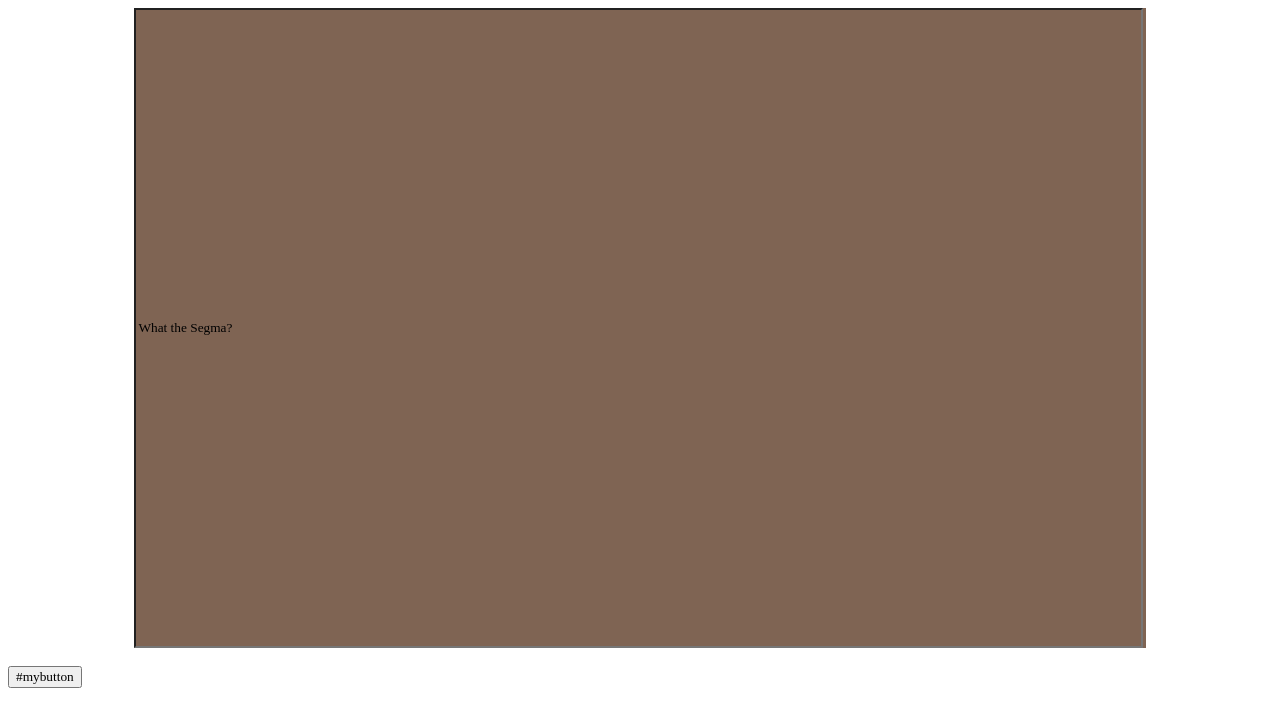
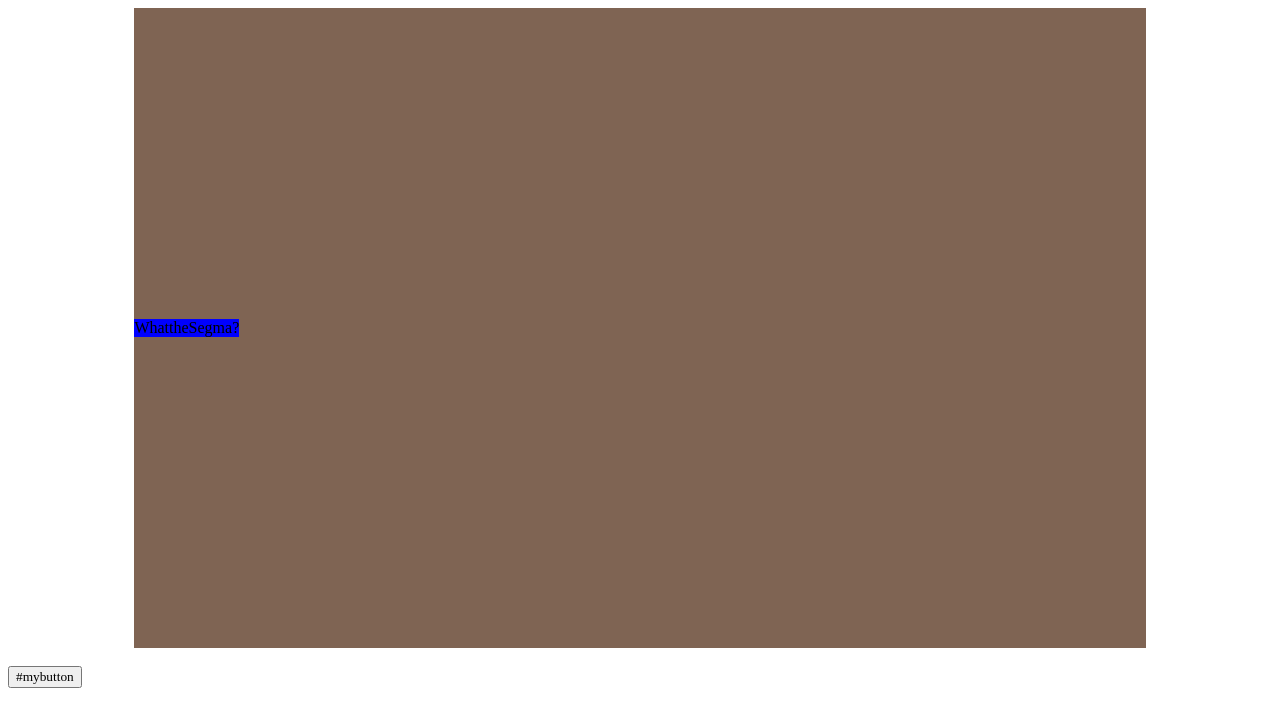
Before and after one commit to TheWelcomer/MorphSeg, a SvelteKit app in the folder frontend/: page /showcase in a window 1280 px wide. Both pictures are taken after a click on the button "#mybutton". Shown: the top 726 px of the page. Built offline with nearby package versions, Linux system fonts and the light colour scheme; a web font is replaced by a local one.

Commit message:
split words

```diff
--- a/frontend/src/routes/showcase/CuttingBoard.svelte
+++ b/frontend/src/routes/showcase/CuttingBoard.svelte
@@ -1,19 +1,59 @@
 <script>
+  const Stage = {
+    BEFORE: 0,
+    WORDS: 1,
+  };
+
   let input = $state("What the Segma?");
+  let stage = $state(Stage.BEFORE);
+  let words = $state(splitWords(input));
+
+  function splitWords(text) {
+    return text.split(" ")
+               .map(word=>word + " ");
+  }
 
   function segment(text) {
     return text.split(" ").map((word)=>word.split(""));
   }
 
   export function startAnimation(){
-    alert("animation yay")
+    words = splitWords(input);
+    console.log(input);
+    console.log(words);
+    stage = Stage.WORDS;
   }
 </script>
 
 <div id=cutting-board>
-<input value={input} id=cutting-board-input/>
+  {#if stage == Stage.BEFORE}
+    <input id=cutting-board-input bind:value={input} />
+  {:else if stage == Stage.WORDS}
+    <div id="word-container">
+      {#each words as word}
+        <span class="word">
+          {word}
+        </span>
+      {/each}
+    </div>
+  {/if}
 </div>
 
 <style>
   @import "./style.css";
+
+  #cutting-board {
+    align-items: center;
+    justify-content: center;
+    display: flex;
+  }
+
+  #word-container {
+    width: 100%;
+  }
+
+  .word {
+    display: inline-block;
+    background-color: blue;
+  }
 </style>
```
